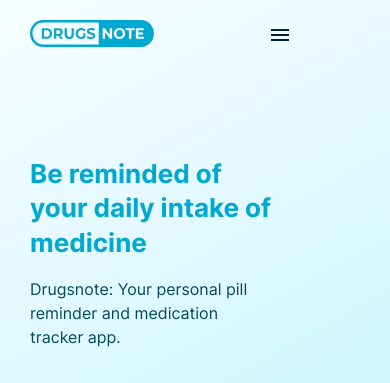
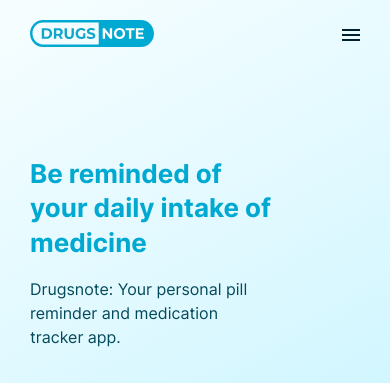
Before and after one commit to JAHONGIR95/onework, a plain HTML site: page index.html in a window 390 px wide. Shown: the top 383 px of the page. Drawn offline with Linux system fonts and the light colour scheme; animation ran at ten frames a second.

```diff
--- a/assets/scss/blocks/_container.scss
+++ b/assets/scss/blocks/_container.scss
@@ -6,6 +6,7 @@
   padding-right: 30px;
   margin-left: auto;
   margin-right: auto;
+  overflow-x: hidden;
 }
 
 @include breakpoint-down(1024px){
--- a/assets/scss/blocks/_header.scss
+++ b/assets/scss/blocks/_header.scss
@@ -407,8 +407,8 @@
     }
     .burger-menu{
         display: block;
-        position: relative;
-        right: 71px;
+        // position: relative;
+        // right: 71px;
     }
     .header__inner{
         padding-top: 30px;
```
Also changed, not shown: assets/css/main.css, assets/css/main.min.css, 2 other files.
